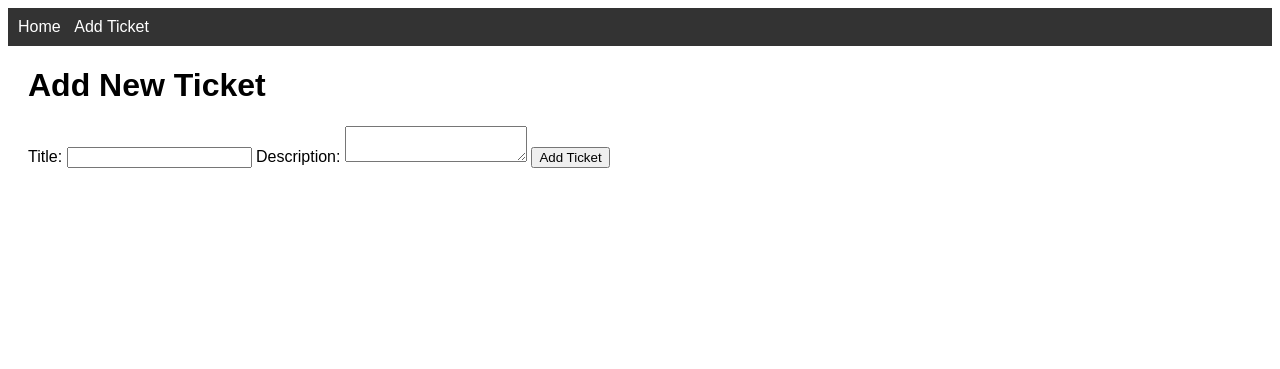
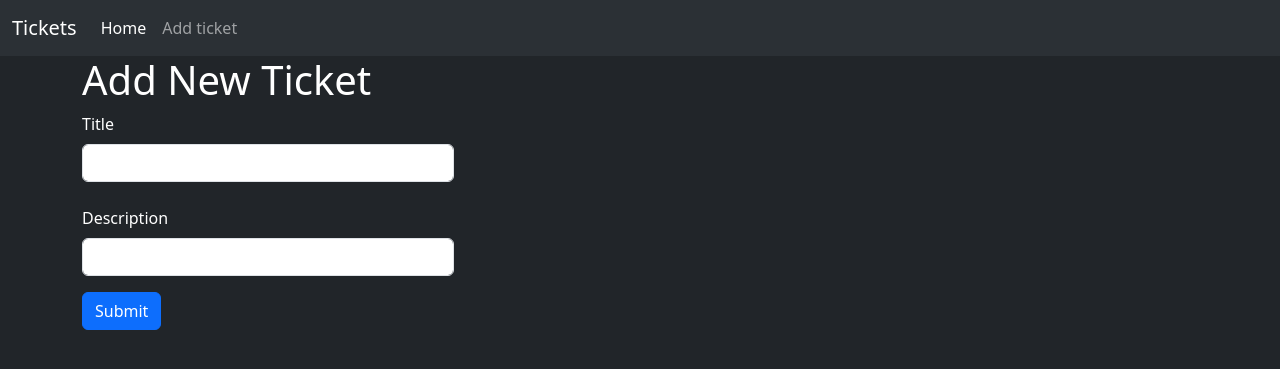
Before and after one commit to IsaiasLT/TicketSystem, a Flask app: page /add in a window 1280 px wide. Shown: the top 369 px of the page. Run offline with Flask 3, Linux system fonts and the light colour scheme.

Commit message:
Ya lo deje bonito uwu

```diff
--- a/app/static/css/style.css
+++ b/app/static/css/style.css
@@ -3,11 +3,11 @@ body {
 }
 nav {
     background: #333;
-    color: #fff;
+    color: #101225;
     padding: 10px;
 }
 nav a {
-    color: #fff;
+    color: #101225;
     margin-right: 10px;
     text-decoration: none;
 }
--- a/app/templates/add_ticket.html
+++ b/app/templates/add_ticket.html
@@ -1,12 +1,21 @@
 {% extends 'base.html' %}
 
 {% block content %}
-  <h1>Add New Ticket</h1>
-  <form method="POST">
-    <label for="title">Title:</label>
-    <input type="text" id="title" name="title" required>
-    <label for="description">Description:</label>
-    <textarea id="description" name="description" required></textarea>
-    <button type="submit">Add Ticket</button>
-  </form>
+  <h1 style="color: white;">Add New Ticket</h1>
+  <div row>
+    <div class="col-4">
+      <form method="POST">
+        <div class="mb-4">
+          <label for="title" class="form-label" style="color: white;">Title</label>
+          <input type="text" class="form-control" id="title" name="title" required>
+        </div>
+        <div class="mb-3">
+          <label for="description" class="form-label" style="color: white;">Description</label>
+          <input type="text" class="form-control" id="description" name="description" required>
+        </div>
+        <button type="submit" class="btn btn-primary">Submit</button>
+      </form>
+    </div>
+  </div>
+
 {% endblock %}
--- a/app/templates/base.html
+++ b/app/templates/base.html
@@ -3,16 +3,31 @@
   <head>
     <meta charset="utf-8">
     <meta name="viewport" content="width=device-width, initial-scale=1, shrink-to-fit=no">
-    <link rel="stylesheet" href="{{ url_for('static', filename='css/style.css') }}">
-    <title>Ticket System</title>
+    <title></title>
+    <link href="https://cdn.jsdelivr.net/npm/bootstrap@5.3.3/dist/css/bootstrap.min.css" rel="stylesheet" integrity="sha384-QWTKZyjpPEjISv5WaRU9OFeRpok6YctnYmDr5pNlyT2bRjXh0JMhjY6hW+ALEwIH" crossorigin="anonymous">
   </head>
-  <body>
-    <nav>
-      <a href="{{ url_for('index') }}">Home</a>
-      <a href="{{ url_for('add_ticket') }}">Add Ticket</a>
+  <body class="bg-dark">
+    <nav class="navbar navbar-expand-lg bg-body-tertiary" data-bs-theme="dark">
+      <div class="container-fluid">
+        <a class="navbar-brand" href="#">Tickets</a>
+        <button class="navbar-toggler" type="button" data-bs-toggle="collapse" data-bs-target="#navbarNav" aria-controls="navbarNav" aria-expanded="false" aria-label="Toggle navigation">
+          <span class="navbar-toggler-icon"></span>
+        </button>
+        <div class="collapse navbar-collapse" id="navbarNav">
+          <ul class="navbar-nav">
+            <li class="nav-item">
+              <a class="nav-link active" aria-current="page" href="{{ url_for('index') }}">Home</a>
+            </li>
+            <li class="nav-item">
+              <a class="nav-link" href="{{ url_for('add_ticket') }}">Add ticket</a>
+            </li>
+          </ul>
+        </div>
+      </div>
     </nav>
     <div class="container">
       {% block content %}{% endblock %}
     </div>
+    <script src="https://cdn.jsdelivr.net/npm/bootstrap@5.3.3/dist/js/bootstrap.bundle.min.js" integrity="sha384-YvpcrYf0tY3lHB60NNkmXc5s9fDVZLESaAA55NDzOxhy9GkcIdslK1eN7N6jIeHz" crossorigin="anonymous"></script>
   </body>
 </html>
```
Also changed, not shown: app/templates/edit_ticket.html (+16 -8 lines), app/templates/index.html (+11 -8 lines), app/templates/ticket.html (+15 -4 lines), app/templates/xxd.html (added, +55 -0 lines), tickets.db.
